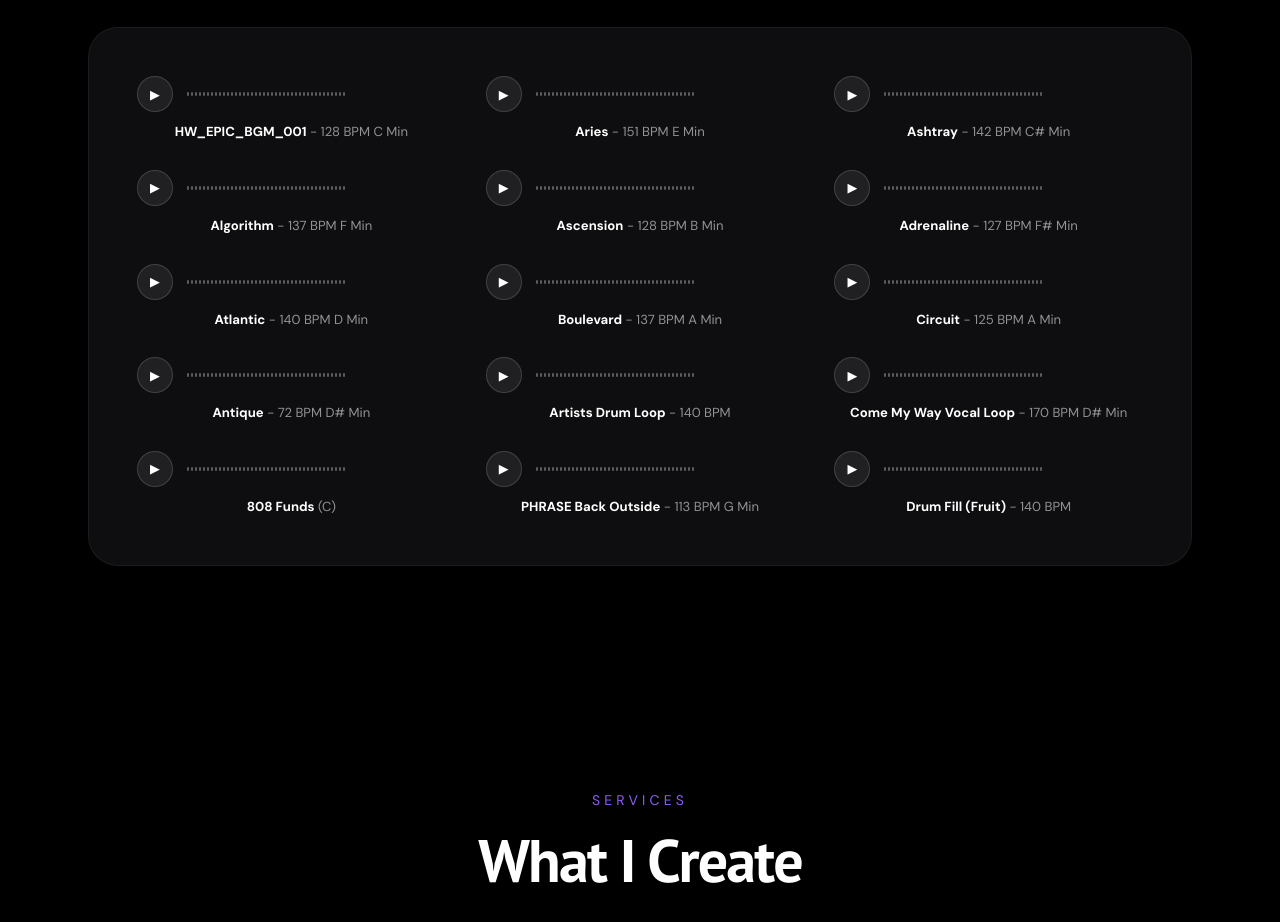
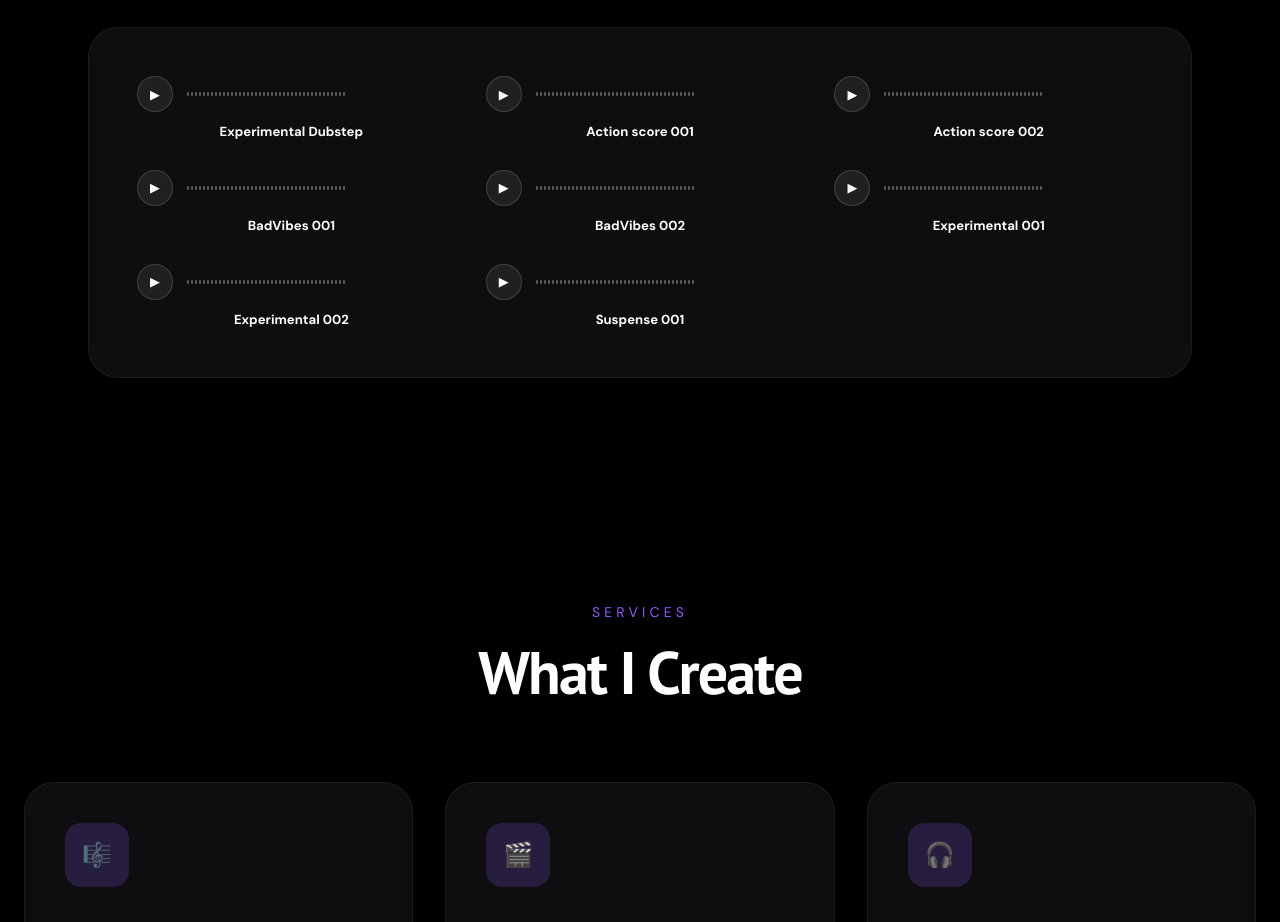
Before and after one commit to sharmilanspr/portfolio, a plain HTML site: page index.html in a window 1280 px wide. Shown: the part 2220-3142 px from the top of the page. Drawn offline with nearby package versions, Linux system fonts and the light colour scheme.

Commit message:
audio track

```diff
--- a/index.html
+++ b/index.html
@@ -357,126 +357,69 @@
               ══════════════════════════════════════════════════════
             -->
 
-            <div class="track-item" data-audio="HW_EPIC_BGM_001.wav">
+            <div class="track-item" data-audio="Experimental_Dubstep.wav">
               <div class="track-row">
-                <button class="track-play" aria-label="Play HW_EPIC_BGM_001">▶</button>
+                <button class="track-play" aria-label="Play Experimental_Dubstep">▶</button>
                 <div class="waveform"></div>
               </div>
-              <p class="track-name"><b>HW_EPIC_BGM_001</b> - 128 BPM C Min</p>
+              <p class="track-name"><b>Experimental Dubstep</b></p>
             </div>
 
-            <div class="track-item" data-audio="audio/Aries.mp3">
+            <div class="track-item" data-audio="Action_score_001.wav">
               <div class="track-row">
-                <button class="track-play" aria-label="Play Aries">▶</button>
+                <button class="track-play" aria-label="Play Action_score_001">▶</button>
                 <div class="waveform"></div>
               </div>
-              <p class="track-name"><b>Aries</b> - 151 BPM E Min</p>
+              <p class="track-name"><b>Action score 001</b></p>
             </div>
 
-            <div class="track-item" data-audio="audio/Ashtray.mp3">
+            <div class="track-item" data-audio="Action_score_002.wav">
               <div class="track-row">
-                <button class="track-play" aria-label="Play Ashtray">▶</button>
+                <button class="track-play" aria-label="Play Action_score_002">▶</button>
                 <div class="waveform"></div>
               </div>
-              <p class="track-name"><b>Ashtray</b> - 142 BPM C# Min</p>
+              <p class="track-name"><b>Action score 002</b> </p>
             </div>
 
-            <div class="track-item" data-audio="audio/Algorithm.mp3">
+            <div class="track-item" data-audio="BadVibes_001.wav">
               <div class="track-row">
-                <button class="track-play" aria-label="Play Algorithm">▶</button>
+                <button class="track-play" aria-label="Play BadVibes_001">▶</button>
                 <div class="waveform"></div>
               </div>
-              <p class="track-name"><b>Algorithm</b> - 137 BPM F Min</p>
+              <p class="track-name"><b>BadVibes 001</b></p>
             </div>
 
-            <div class="track-item" data-audio="audio/Ascension.mp3">
+            <div class="track-item" data-audio="BadVibes_002.wav">
               <div class="track-row">
-                <button class="track-play" aria-label="Play Ascension">▶</button>
+                <button class="track-play" aria-label="Play BadVibes_002">▶</button>
                 <div class="waveform"></div>
               </div>
-              <p class="track-name"><b>Ascension</b> - 128 BPM B Min</p>
+              <p class="track-name"><b>BadVibes 002</b></p>
             </div>
 
-            <div class="track-item" data-audio="audio/Adrenaline.mp3">
+            <div class="track-item" data-audio="Experimental_001.wav">
               <div class="track-row">
-                <button class="track-play" aria-label="Play Adrenaline">▶</button>
+                <button class="track-play" aria-label="Play Experimental_001">▶</button>
                 <div class="waveform"></div>
               </div>
-              <p class="track-name"><b>Adrenaline</b> - 127 BPM F# Min</p>
+              <p class="track-name"><b>Experimental 001</b></p>
             </div>
 
-            <div class="track-item" data-audio="audio/Atlantic.mp3">
+            <div class="track-item" data-audio="Experimental_002.wav">
               <div class="track-row">
-                <button class="track-play" aria-label="Play Atlantic">▶</button>
+                <button class="track-play" aria-label="Play Experimental_002">▶</button>
                 <div class="waveform"></div>
               </div>
-              <p class="track-name"><b>Atlantic</b> - 140 BPM D Min</p>
+              <p class="track-name"><b>Experimental 002</b></p>
             </div>
 
-            <div class="track-item" data-audio="audio/Boulevard.mp3">
+            <div class="track-item" data-audio="Suspense_001.wav">
               <div class="track-row">
-                <button class="track-play" aria-label="Play Boulevard">▶</button>
+                <button class="track-play" aria-label="Play Suspense_001">▶</button>
                 <div class="waveform"></div>
               </div>
-              <p class="track-name"><b>Boulevard</b> - 137 BPM A Min</p>
+              <p class="track-name"><b>Suspense 001</b></p>
             </div>
-
-            <div class="track-item" data-audio="audio/Circuit.mp3">
-              <div class="track-row">
-                <button class="track-play" aria-label="Play Circuit">▶</button>
-                <div class="waveform"></div>
-              </div>
-              <p class="track-name"><b>Circuit</b> - 125 BPM A Min</p>
-            </div>
-
-            <div class="track-item" data-audio="audio/Antique.mp3">
-              <div class="track-row">
-                <button class="track-play" aria-label="Play Antique">▶</button>
-                <div class="waveform"></div>
-              </div>
-              <p class="track-name"><b>Antique</b> - 72 BPM D# Min</p>
-            </div>
-
-            <div class="track-item" data-audio="audio/Artists-Drum-Loop.mp3">
-              <div class="track-row">
-                <button class="track-play" aria-label="Play Artists Drum Loop">▶</button>
-                <div class="waveform"></div>
-              </div>
-              <p class="track-name"><b>Artists Drum Loop</b> - 140 BPM</p>
-            </div>
-
-            <div class="track-item" data-audio="audio/Come-My-Way-Vocal-Loop.mp3">
-              <div class="track-row">
-                <button class="track-play" aria-label="Play Come My Way Vocal Loop">▶</button>
-                <div class="waveform"></div>
-              </div>
-              <p class="track-name"><b>Come My Way Vocal Loop</b> - 170 BPM D# Min</p>
-            </div>
-
-            <div class="track-item" data-audio="audio/808-Funds.mp3">
-              <div class="track-row">
-                <button class="track-play" aria-label="Play 808 Funds">▶</button>
-                <div class="waveform"></div>
-              </div>
-              <p class="track-name"><b>808 Funds</b> (C)</p>
-            </div>
-
-            <div class="track-item" data-audio="audio/PHRASE-Back-Outside.mp3">
-              <div class="track-row">
-                <button class="track-play" aria-label="Play PHRASE Back Outside">▶</button>
-                <div class="waveform"></div>
-              </div>
-              <p class="track-name"><b>PHRASE Back Outside</b> - 113 BPM G Min</p>
-            </div>
-
-            <div class="track-item" data-audio="audio/Drum-Fill-Fruit.mp3">
-              <div class="track-row">
-                <button class="track-play" aria-label="Play Drum Fill">▶</button>
-                <div class="waveform"></div>
-              </div>
-              <p class="track-name"><b>Drum Fill (Fruit)</b> - 140 BPM</p>
-            </div>
-
           </div>
         </div>
       </div>
```
